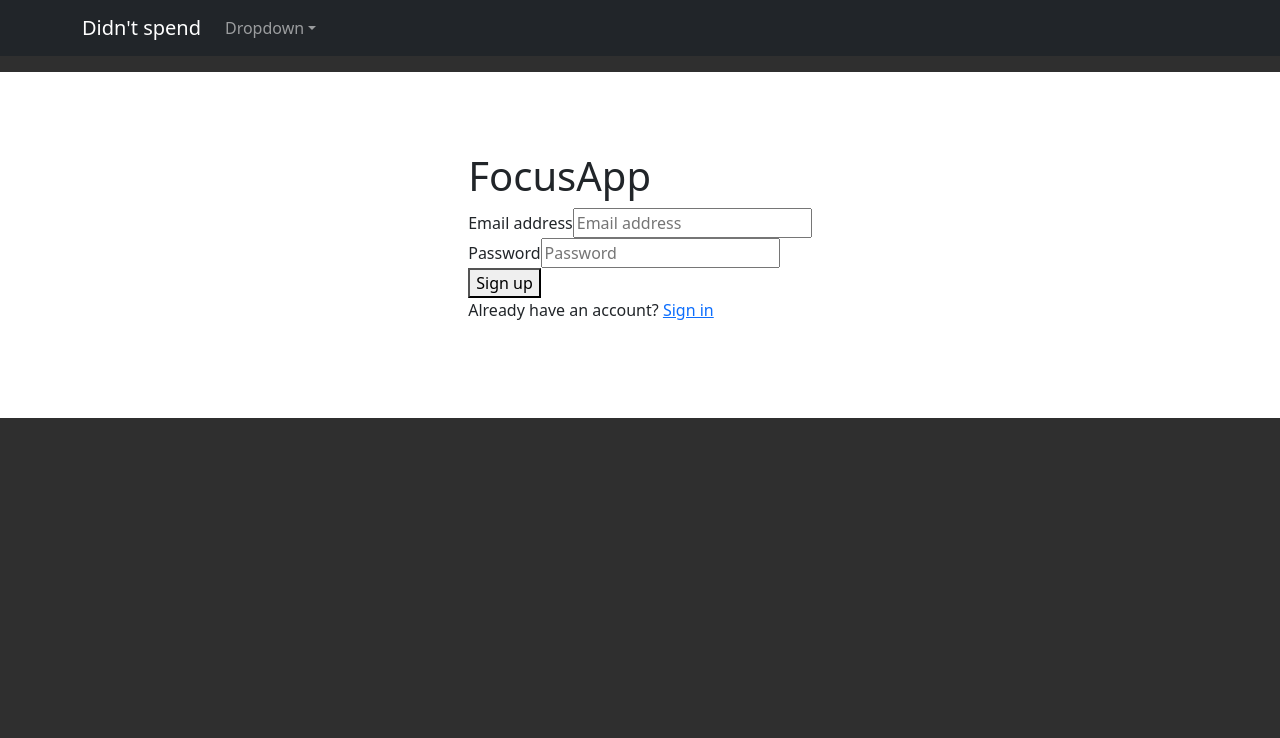
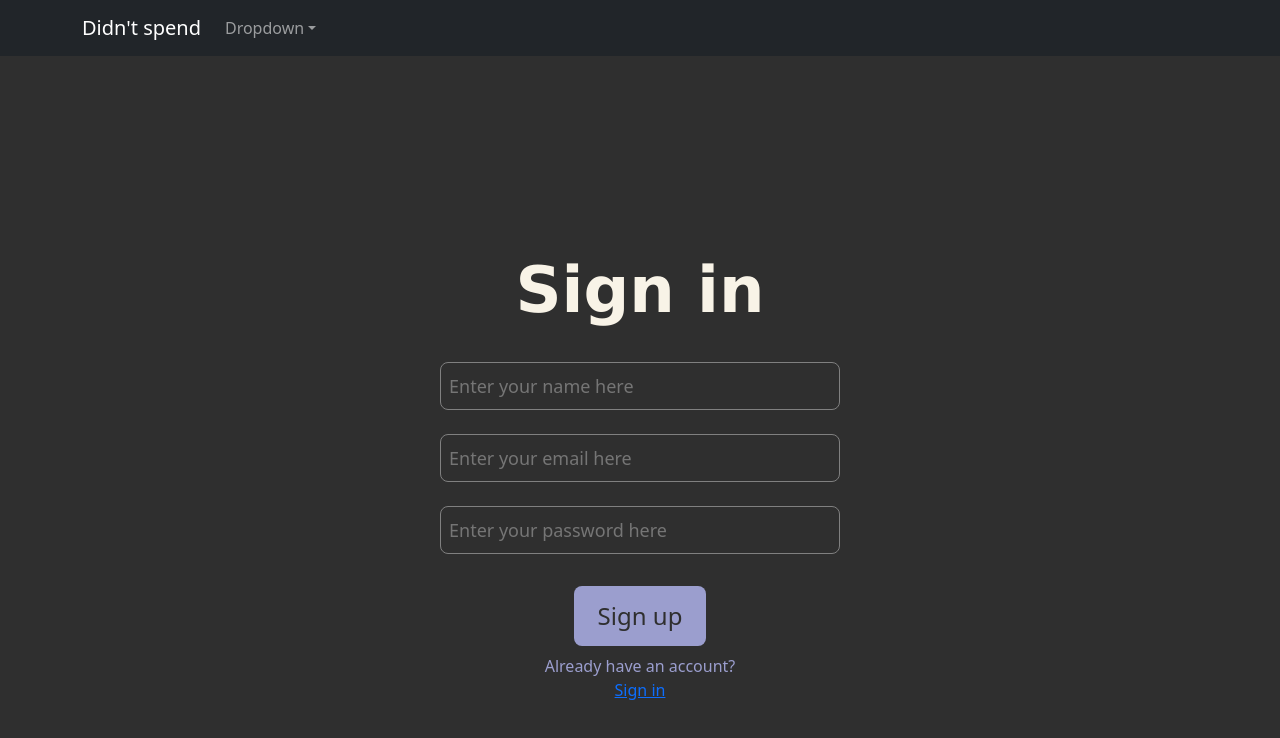
Before and after one commit to OliDesu/DidntSpendToday, a React (Create React App) app: page /register in a window 1280 px wide. Shown: the top 738 px of the page. Built offline with nearby package versions, Linux system fonts and the light colour scheme; no server answers.

Commit message:
Adding the register + changing the firebase + changing the display of the registration

```diff
--- a/package.json
+++ b/package.json
@@ -18,7 +18,7 @@
     "react-dom": "^18.3.1",
     "react-router-dom": "^6.26.0",
     "react-scripts": "5.0.1",
-    "typescript": "^5.5.4",
+    "typescript": "^4.9.5",
     "web-vitals": "^4.2.2"
   },
   "scripts": {
--- a/src/Auth/FirebaseConfig.js
+++ b/src/Auth/FirebaseConfig.js
@@ -1,9 +1,7 @@
 // Import the functions you need from the SDKs you need
 import { initializeApp } from "firebase/app";
-import{getAuth} from "firebase/auth";
-
-// TODO: Add SDKs for Firebase products that you want to use
-// https://firebase.google.com/docs/web/setup#available-libraries
+import { getAuth } from "firebase/auth";
+import { getFirestore } from "firebase/firestore";
 
 // Your web app's Firebase configuration
 const firebaseConfig = {
@@ -15,7 +13,12 @@ const firebaseConfig = {
     appId: "1:294976915932:web:38bd8ddc4926ec52fa6719"
 };
 
+
 // Initialize Firebase
 const app = initializeApp(firebaseConfig);
+
+// Initialize Firebase Auth and Firestore
 export const auth = getAuth(app);
+export const firestore = getFirestore(app);
+
 export default app;
--- a/src/Auth/Register.js
+++ b/src/Auth/Register.js
@@ -3,19 +3,37 @@ import React, { useState } from 'react';
 import { NavLink, useNavigate } from 'react-router-dom';
 import { createUserWithEmailAndPassword } from 'firebase/auth';
 import { auth } from './FirebaseConfig';
+import { firestore } from './FirebaseConfig';
+import { collection, doc, setDoc } from "firebase/firestore";
 
 const Register = () => {
     const navigate = useNavigate();
     const [email, setEmail] = useState('');
     const [password, setPassword] = useState('');
+    const [name, setName] = useState('');
 
     const onSubmit = async (e) => {
         e.preventDefault();
-
         try {
+            // Create user with Firebase Authentication
             const userCredential = await createUserWithEmailAndPassword(auth, email, password);
             const user = userCredential.user;
+
+            // Prepare user data for Firestore
+            const userStorage = {
+                email: email,
+                name: name,
+                progress: []
+            };
+
+            // Store user data in Firestore
+            const userDoc = doc(collection(firestore, 'users'), email);
+            await setDoc(userDoc, userStorage);
+
+            // Log the user object
             console.log(user);
+
+            // Navigate to login page
             navigate("/login");
         } catch (error) {
             console.error(error.code, error.message);
@@ -23,45 +41,59 @@ const Register = () => {
     };
 
     return (
-        <main>
-            <section>
-                <div>
-                    <h1>FocusApp</h1>
-                    <form onSubmit={onSubmit}>
-                        <div>
-                            <label htmlFor="email-address">Email address</label>
+        <div className={'mainContainer'}>
+            <div className={'titleContainer'}>
+                <div className="title">Sign in</div>
+            </div>
+            <br/>
+            <div className={'inputContainer'}>
                 <input
-                                type="email"
-                                id="email-address"
-                                value={email}
-                                onChange={(e) => setEmail(e.target.value)}
+                    name="name"
+                    type="text"
+                    id="name"
+                    value={name}
+                    onChange={(e) => setName(e.target.value)}
                     required
-                                placeholder="Email address"
+                    placeholder="Enter your name here"
+                    className={'inputBox'}
+
                 />
             </div>
-
-                        <div>
-                            <label htmlFor="password">Password</label>
+            <br/>
+            <div className={'inputContainer'}>
                 <input
-                                type="password"
-                                id="password"
-                                value={password}
-                                onChange={(e) => setPassword(e.target.value)}
+                    id="email-address"
+                    name="email"
+                    type="email"
+                    value={email}
                     required
-                                placeholder="Password"
+                    placeholder="Enter your email here"
+                    onChange={(ev) => setEmail(ev.target.value)}
+                    className={'inputBox'}
                 />
             </div>
+            <br/>
+            <div className={'inputContainer'}>
+                <input
+                    id="password"
+                    name="password"
+                    type="password"
+                    value={password}
+                    placeholder="Enter your password here"
+                    onChange={(ev) => setPassword(ev.target.value)}
+                    className={'inputBox'}
+                />
 
-                        <button type="submit">Sign up</button>
-                    </form>
+            </div>
+            <br/>
+            <div className={'inputContainer'}>
+                <input className={'inputButton'} type="button" onClick={onSubmit}
+                       value={'Sign up'}/>
+            </div>
 
-                    <p>
-                        Already have an account?{' '}
+            <span className={'text-redirect'}>Already have an account?</span>
             <NavLink to="/login">Sign in</NavLink>
-                    </p>
         </div>
-            </section>
-        </main>
     );
 };
 
--- a/src/Models/User.ts
+++ b/src/Models/User.ts
@@ -1,5 +1,5 @@
 export interface User {
-    id: string;
     email: string;
+    name: string;
     progress: [Date, boolean];
 }
--- a/src/index.css
+++ b/src/index.css
@@ -66,3 +66,7 @@ input[type='button'] {
   border-radius: 8px;
   cursor: pointer;
 }
+
+.text-redirect {
+    color: var(--lavande);
+}
```
Also changed, not shown: 1 other file (tests, documents, lock files or other folders). Lines whose indentation alone changed are shown as unchanged.
